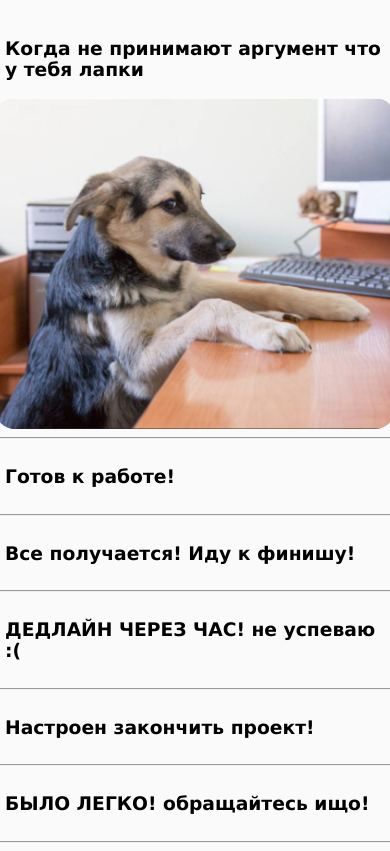
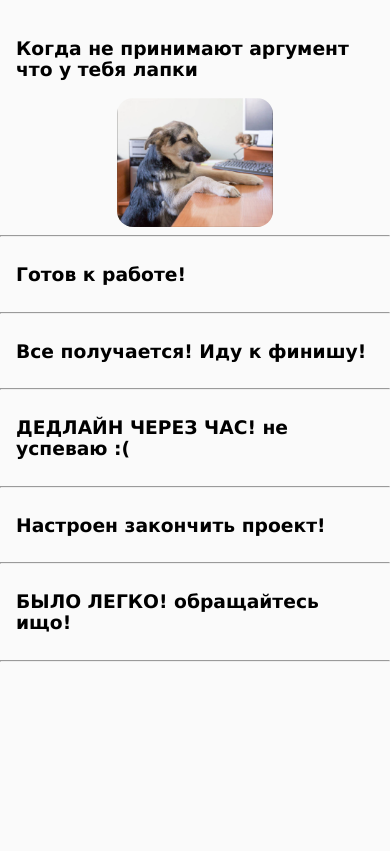
Before and after one commit to naz882/cssBayan, a plain HTML site: page cssBayan/index.html in a window 390 px wide. Shown: the part 62-913 px from the top of the page. After the commit the page ends 844 px from the top, so only its background shows below. Drawn offline with Linux system fonts and the light colour scheme.

Commit message:
feat: Added responsive design(Sun, March 12, 2023 20:47PM)

```diff
--- a/cssBayan/styles.css
+++ b/cssBayan/styles.css
@@ -22,8 +22,8 @@ main {
 	display: flex;
 	justify-content: space-between;
 	align-items: center;
-	padding-left: 10px;
-	padding-right: 10px;
+	padding-left: 1rem;
+	padding-right: 1rem;
 
 }
 
@@ -58,8 +58,8 @@ main {
 }
 
 .img {
-	width: 400px;
-	border-radius: 20px;
+	width: 40vw;
+	border-radius: 1rem;
 }
 
 .radio:checked  ~ .task--img{
```
